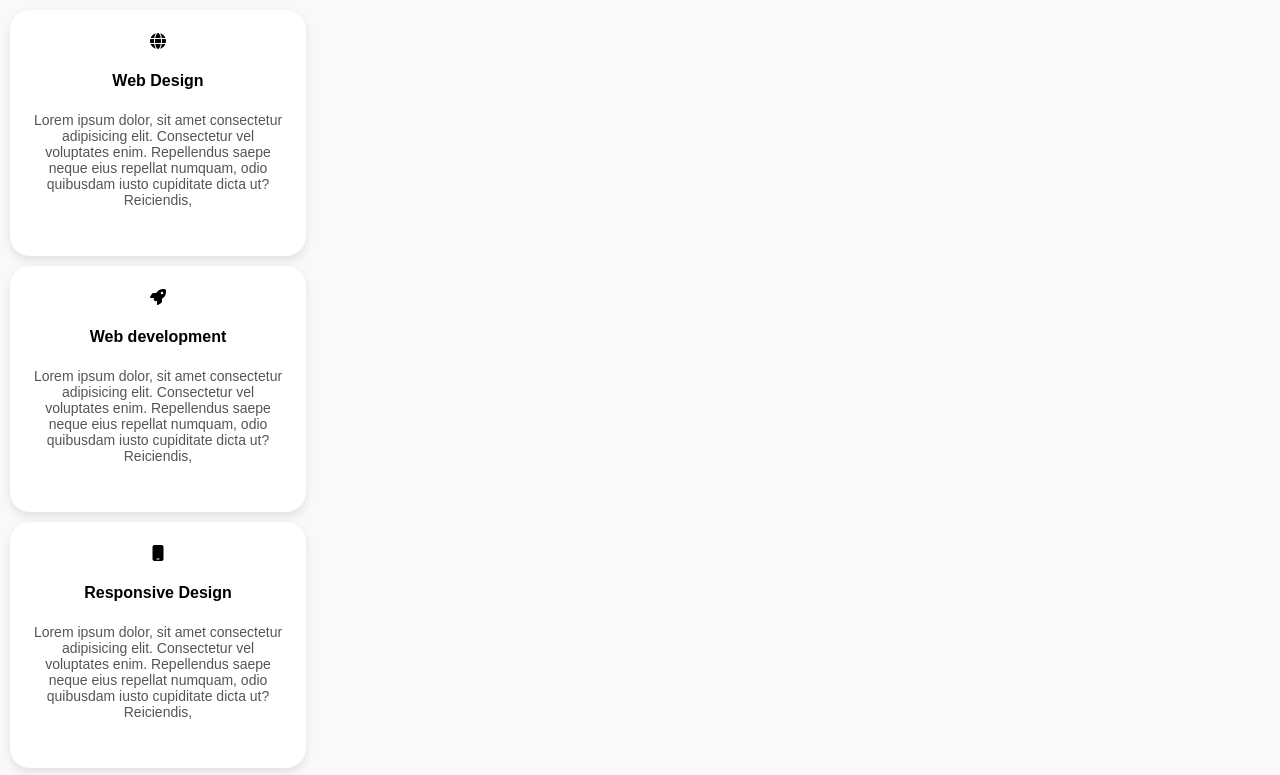
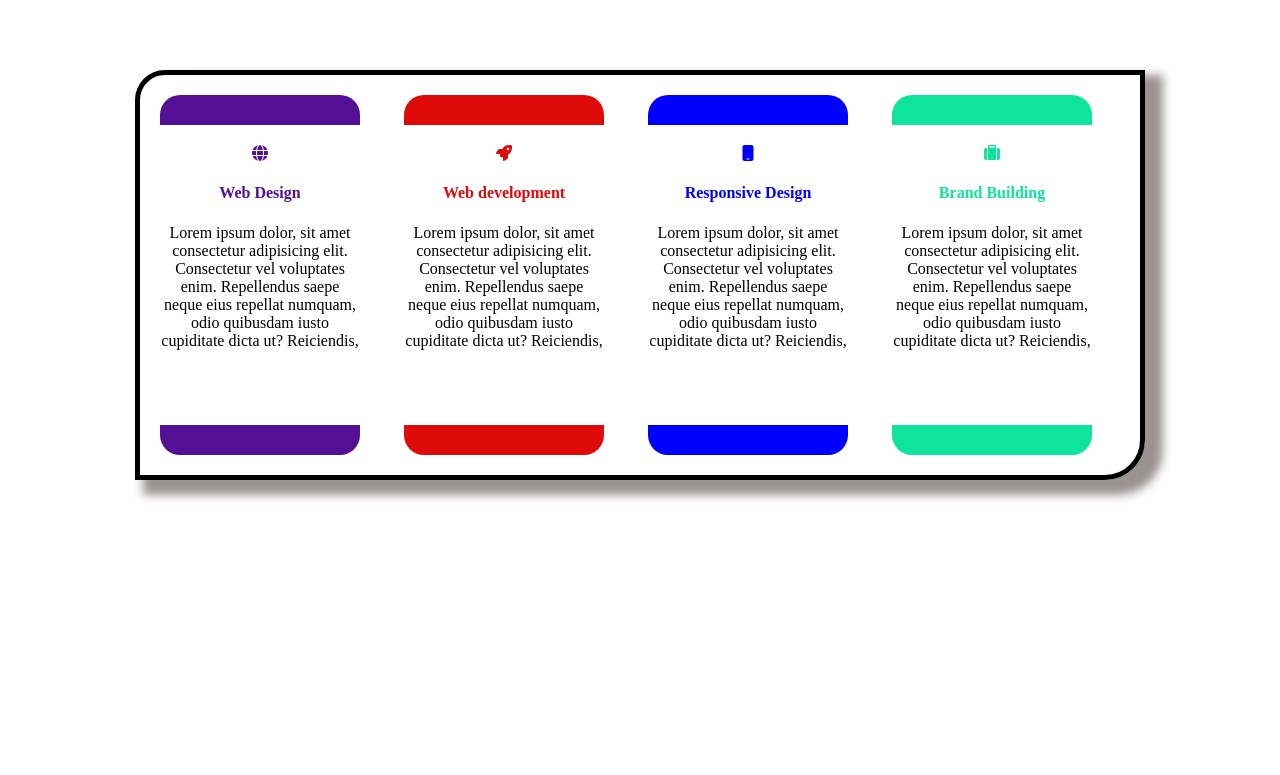
Before and after one commit to muhammadminhajuddin166/Css_Box_Design_Template, a plain HTML site: page index.html in a window 1280 px wide. Shown: the top 775 px of the page. Drawn offline with Linux system fonts and the light colour scheme.

Commit message:
Update style.css

```diff
--- a/style.css
+++ b/style.css
@@ -1,69 +1,78 @@
-body {
-  margin: 0;
-  padding: 0;
-  font-family: Arial, sans-serif;
-  background-color: #f9f9f9;
+.box{
+     border: 2px solid black;
+     width: 200px;
+     height: 300px;
+     border-radius: 20px;
+     border-width: 30px;
+     border-color:  rgb(84, 16, 148);
+     border-left: none;
+     border-right: none;
+     text-align: center;
+     display: inline-block;
+     margin: 20px;
+    }
+
+    /* pseudo code */
+    .box:hover{
+        background-color: rgb(140, 140, 221);
+        color: white;
+    }
+    .box2:hover{
+        background-color: rgb(218, 102, 102);
+        color: white;
+    }
+    .box3:hover{
+        background-color: rgb(173, 215, 241);
+        color: white;
+    }
+    .box4:hover{
+        background-color: rgb(160, 226, 193);
+        color: white;
+    }
+
+#box1_title{
+    color: rgb(84, 16, 148);
+}
+.fa-globe{
+    margin-top: 20px;
+    color: rgb(84, 16, 148);
+}
+.box2{
+    border-color: rgb(223, 10, 10);
+}
+.fa-rocket{
+    margin-top: 20px;
+    color: rgb(223, 10, 10);
+}
+#box2_title{
+    color:  rgb(223, 10, 10);
 }
 
-.services {
-  display: flex; /* Uses 'display' */
-  justify-content: center;
-  flex-wrap: wrap;
-  gap: 20px;
-  padding: 40px;
-  visibility: visible; /* Uses 'visibility' */
-  overflow: visible; /* Uses 'overflow' */
+.box3{
+    border-color: blue;
+}
+#box3_title{
+    color: blue;
+}
+.fa-mobile{
+    margin-top: 20px;
+    color: blue;
+}
+.box4{
+    border-color: rgb(15, 228, 157);
+}
+#box4_title{
+    color:rgb(15, 228, 157);
+}
+.fa-suitcase{
+    margin-top: 20px;
+    color: rgb(15, 228, 157);
 }
 
-.box {
-  width: 250px;              /* Uses width */
-  min-width: 200px;          /* Uses min-width */
-  max-width: 300px;          /* Uses max-width */
-  height: auto;              /* height auto for dynamic content */
-  min-height: 200px;         /* Uses min-height */
-  max-height: 500px;         /* Uses max-height */
-
-  background-color: #fff;
-  padding: 20px;             /* Uses padding */
-  margin: 10px;              /* Uses margin */
-  text-align: center;
-  border-width: 3px;         /* Uses border-width */
-  border-style: solid;       /* Uses border-style */
-  border-color: transparent; /* Will be changed in color classes */
-  border-radius: 20px;       /* Uses border-radius */
-  box-shadow: 0 4px 10px rgba(0,0,0,0.1); /* Uses box-shadow */
-  overflow: hidden;          /* Uses overflow */
-  display: block;            /* display */
-  visibility: visible;       /* visibility */
-}
-
-.icon {
-  font-size: 36px;
-  margin-bottom: 10px;
-}
-
-.box h3 {
-  margin-bottom: 10px;
-}
-
-.box p {
-  font-size: 14px;
-  color: #555;
-}
-
-/* Color themes using 'border' shorthand */
-.orange {
-  border: 3px solid #f27037; /* Uses border shorthand */
-}
-
-.pink {
-  border: 3px solid #e84c88;
-}
-
-.purple {
-  border: 3px solid #6c5ce7;
-}
-
-.blue {
-  border: 3px solid #3498db;
-}
+#container{
+    border: 5px solid black;
+    width: 1000px;
+    margin: 70px auto;
+    border-radius:30px 0px 40px 0px ;
+    box-shadow: 13px 10px 10px 5px  rgb(155, 146, 146);
+ }
```
